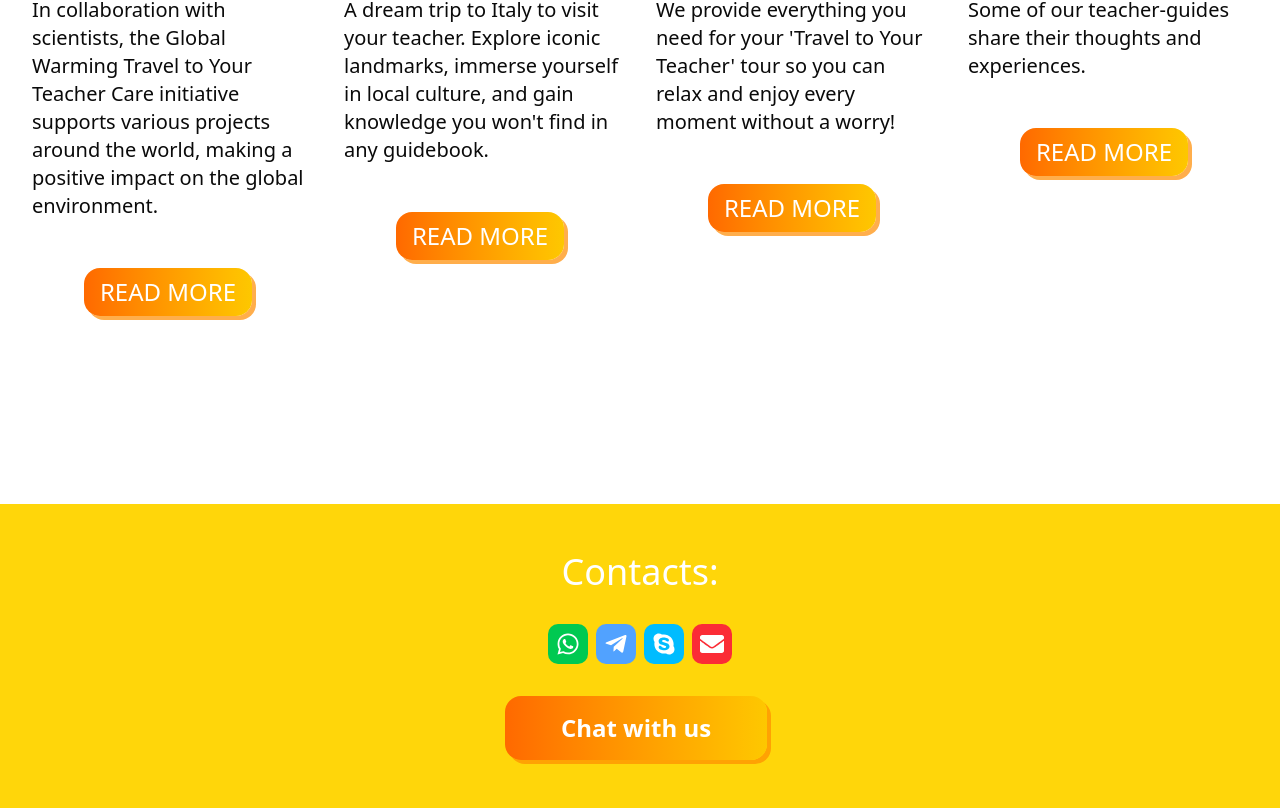
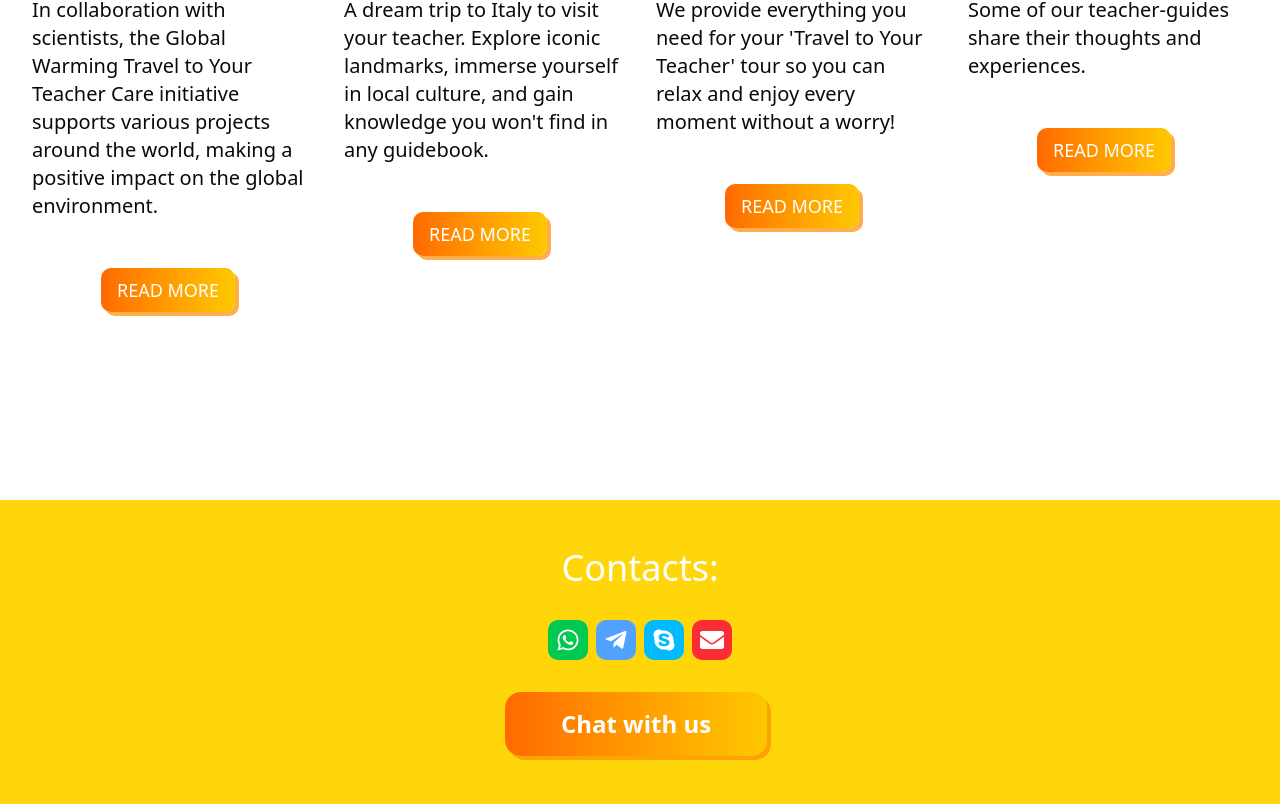
Before and after one commit to Waheedulislam/Travel-Toyour-Teacher, a Next.js app: page / in a window 1280 px wide. Shown: the part 7536-8344 px from the top of the page. Built offline with nearby package versions, Linux system fonts and the light colour scheme.

Commit message:
resolve-language

```diff
--- a/src/components/ui/core/NMBlog/NMBlog.tsx
+++ b/src/components/ui/core/NMBlog/NMBlog.tsx
@@ -33,7 +33,7 @@ const NMBlog = () => {
                   <ContactButton
                     variant="orange"
                     size="lg"
-                    className="bg-gradient-to-r uppercase from-orange-500 to-yellow-400 text-white font-normal rounded-2xl  mt-8 px-4  py-2   hover:opacity-100 mr-2  mb-1 hover:scale-105 transition-all duration-300 text-2xl h-auto w-auto border-none shadow-[4px_4px_0px_0px_rgba(255,140,0,0.7)]"
+                    className="bg-gradient-to-r uppercase from-orange-500 to-yellow-400 text-white font-normal rounded-lg   mt-8 px-4  py-2   hover:opacity-100 mr-2  mb-1 hover:scale-105 transition-all duration-300 text-lg  h-auto  w-auto border-none shadow-[4px_4px_0px_0px_rgba(255,140,0,0.7)]"
                   >
                     Read more
                   </ContactButton>
```
